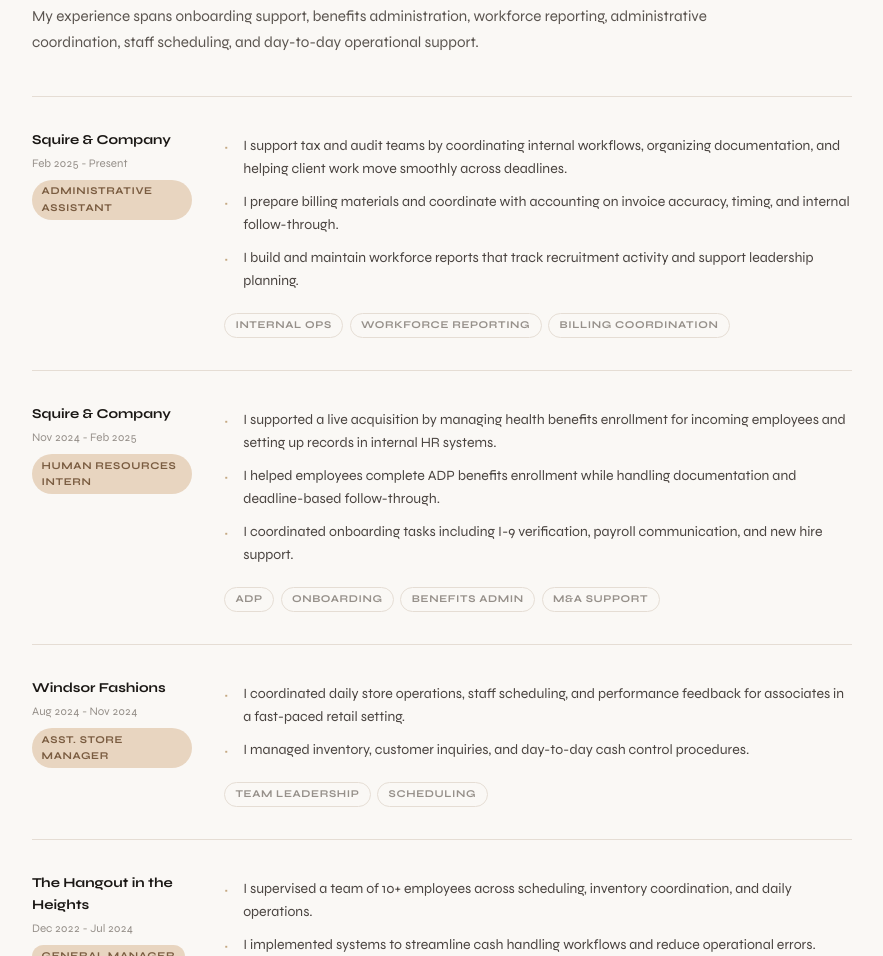
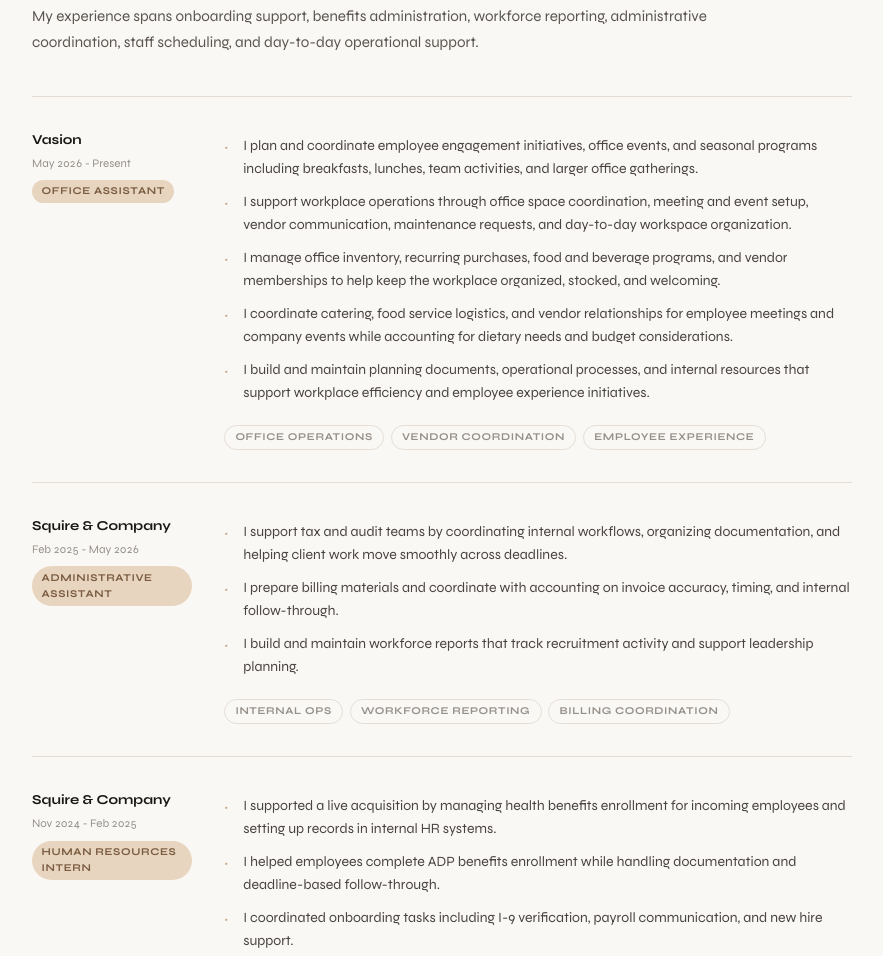
Before and after one commit to Kianarobinsonn/My-website, a website: page index.html in a window 1280 px wide. Shown: the part 1605-2561 px from the top of the page, without its empty margins (198-1081 px from the left). Drawn offline with Linux system fonts and the light colour scheme.

Commit message:
Vasion update.

```diff
--- a/index.html
+++ b/index.html
@@ -200,8 +200,30 @@
 
     <div class="exp-row reveal">
       <div>
+        <div class="exp-company">Vasion</div>
+        <div class="exp-date"><time datetime="2026-05">May 2026</time> - Present</div>
+        <div class="exp-role-pill">Office Assistant</div>
+      </div>
+      <div>
+        <ul class="exp-bullets">
+          <li>I plan and coordinate employee engagement initiatives, office events, and seasonal programs including breakfasts, lunches, team activities, and larger office gatherings.</li>
+          <li>I support workplace operations through office space coordination, meeting and event setup, vendor communication, maintenance requests, and day-to-day workspace organization.</li>
+          <li>I manage office inventory, recurring purchases, food and beverage programs, and vendor memberships to help keep the workplace organized, stocked, and welcoming.</li>
+          <li>I coordinate catering, food service logistics, and vendor relationships for employee meetings and company events while accounting for dietary needs and budget considerations.</li>
+          <li>I build and maintain planning documents, operational processes, and internal resources that support workplace efficiency and employee experience initiatives.</li>
+        </ul>
+        <div class="tag-row">
+          <span class="tag">Office operations</span>
+          <span class="tag">Vendor coordination</span>
+          <span class="tag">Employee experience</span>
+        </div>
+      </div>
+    </div>
+
+    <div class="exp-row reveal reveal-delay-1">
+      <div>
         <div class="exp-company">Squire &amp; Company</div>
-        <div class="exp-date"><time datetime="2025-02">Feb 2025</time> - Present</div>
+        <div class="exp-date"><time datetime="2025-02">Feb 2025</time> - <time datetime="2026-05">May 2026</time></div>
         <div class="exp-role-pill">Administrative Assistant</div>
       </div>
       <div>
@@ -218,7 +240,7 @@
       </div>
     </div>
 
-    <div class="exp-row reveal reveal-delay-1">
+    <div class="exp-row reveal reveal-delay-2">
       <div>
         <div class="exp-company">Squire &amp; Company</div>
         <div class="exp-date"><time datetime="2024-11">Nov 2024</time> - <time datetime="2025-02">Feb 2025</time></div>
@@ -239,7 +261,7 @@
       </div>
     </div>
 
-    <div class="exp-row reveal reveal-delay-2">
+    <div class="exp-row reveal reveal-delay-3">
       <div>
         <div class="exp-company">Windsor Fashions</div>
         <div class="exp-date"><time datetime="2024-08">Aug 2024</time> - <time datetime="2024-11">Nov 2024</time></div>
@@ -257,7 +279,7 @@
       </div>
     </div>
 
-    <div class="exp-row reveal reveal-delay-3">
+    <div class="exp-row reveal">
       <div>
         <div class="exp-company">The Hangout in the Heights</div>
         <div class="exp-date"><time datetime="2022-12">Dec 2022</time> - <time datetime="2024-07">Jul 2024</time></div>
```
